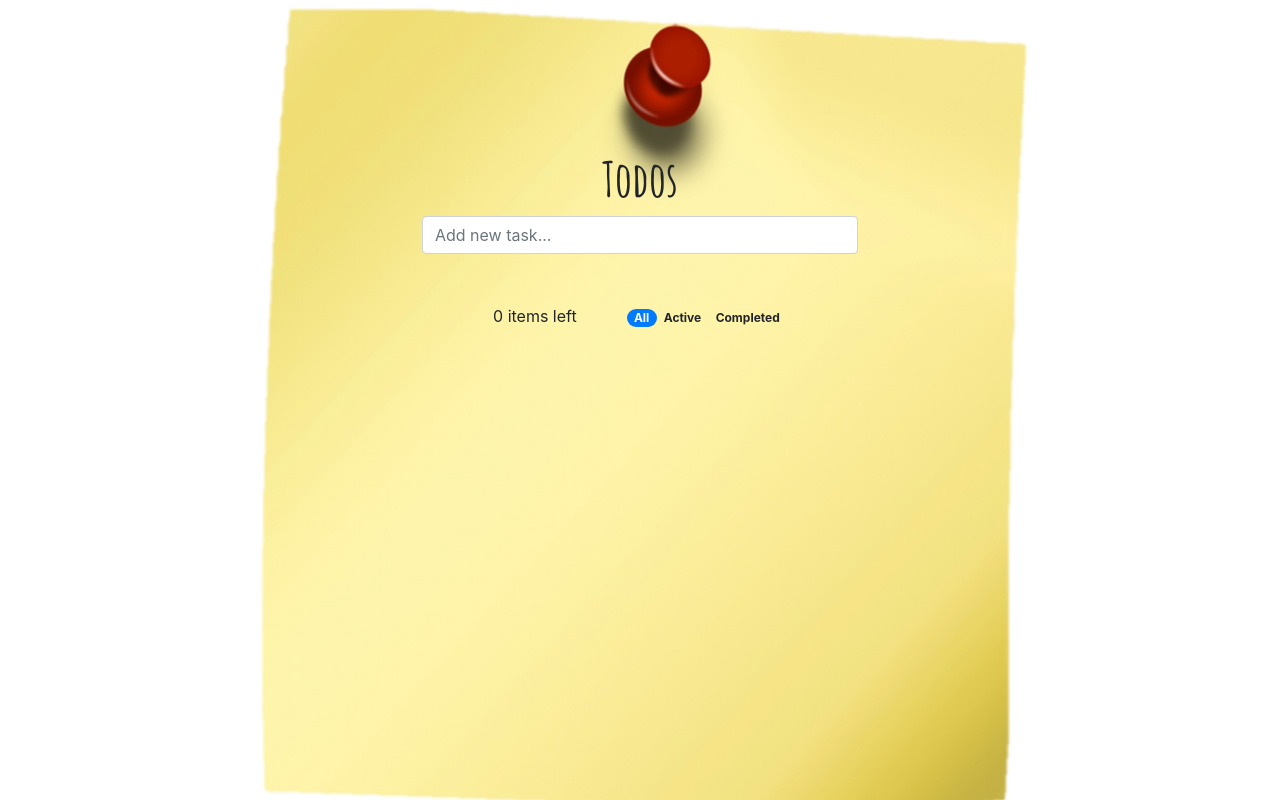
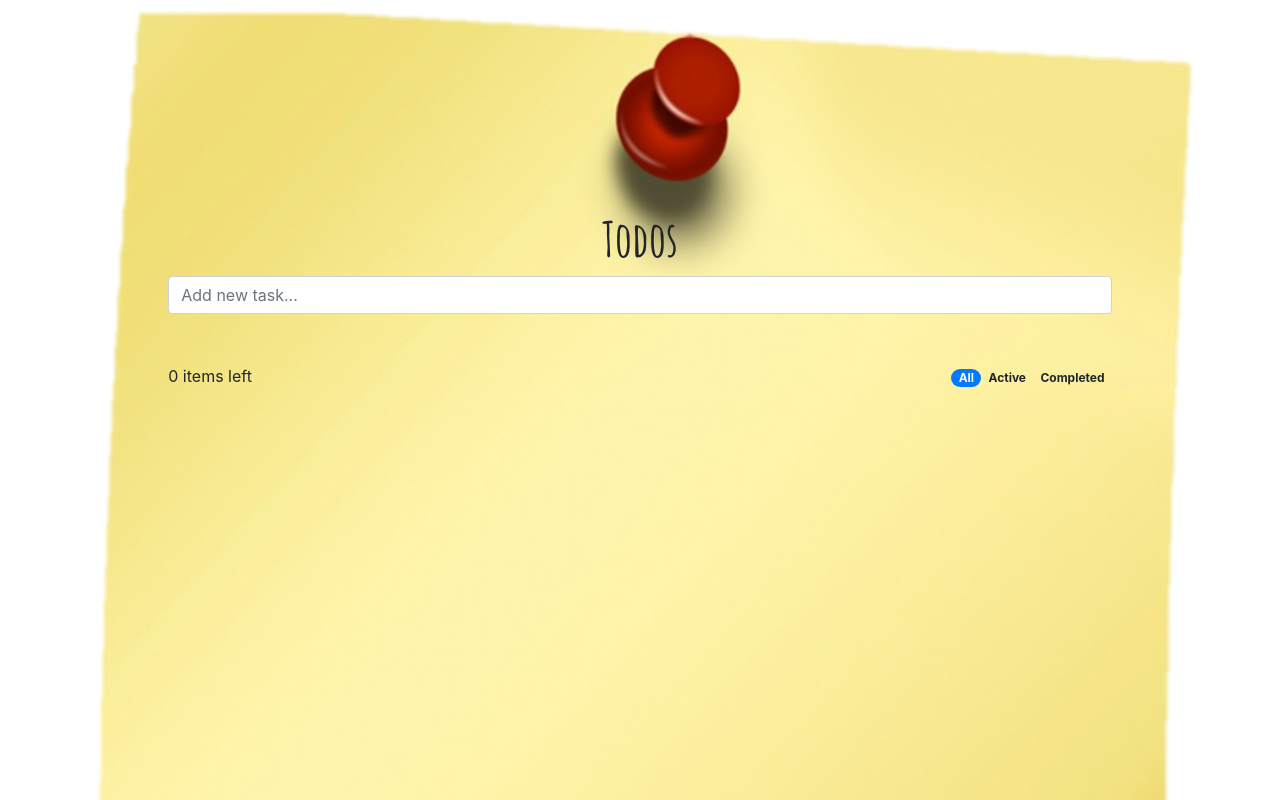
Before and after one commit to TalSBA/TasksManage, a React (Create React App) app: page / in a window 1280 px wide. Built offline with nearby package versions, Linux system fonts and the light colour scheme.

Commit message:
fix layout 2

```diff
--- a/src/Components/TasksList.js
+++ b/src/Components/TasksList.js
@@ -7,7 +7,7 @@ function TasksList({ tasks, checkedChange, onDelete }) {
   return (
     <div className="c-tasks">
       {tasks &&
-        tasks.map((task,index) => {
+        tasks.map((task, index) => {
           return (
             <div key={index}>
               <FormControlLabel
--- a/src/Pages/Todos.js
+++ b/src/Pages/Todos.js
@@ -81,17 +81,15 @@ function Todos(props) {
           <div className="p-todos">
             <div className="input-list">
               <h1>Todos</h1>
-              <Col>
               <InputTask onAddTask={addTask} />
               <TasksList
                 tasks={todosList}
                 checkedChange={updateTaskStatus}
                 onDelete={handleDeleteClick}
               />
-              </Col>
             </div>
-            <Col>
             <span className="bottom-lable">{activeCount} items left</span>
+            <div className="filters">
               <Badge
                 pill
                 variant={variant === "all" ? "primary" : ""}
@@ -113,7 +111,7 @@ function Todos(props) {
               >
                 Completed
               </Badge>
-            </Col>
+            </div>
             <ModalMessage
               show={showModal.show}
               onCloseModal={handleCloseModal}
--- a/src/Styles/Tasks.css
+++ b/src/Styles/Tasks.css
@@ -1,10 +1,10 @@
 .c-tasks {
   margin-top: 50px;
+  width: 100%;
 }
 
 .c-tasks .tasks {
   display: flex;
-  width: 400px;
   border-bottom: 1px solid #000;
 }
 
@@ -24,5 +24,5 @@
   position: relative;
   cursor: pointer;
   top: -40px;
-  left: 100px;
+  left: 45%;
 }
--- a/src/Styles/Todos.css
+++ b/src/Styles/Todos.css
@@ -1,16 +1,16 @@
-.background{
+.background {
   background: url("./sticky-notes-background-32122.png");
   background-repeat: no-repeat;
   background-size: cover;
-    width: 70%;
+  width: 100%;
   margin: 0 auto;
   height: 100vh;
 }
 
-.p-todos{
-    width: 60%;
+.p-todos {
+  width: 85%;
   margin: 0 auto;
-    padding-top: 150px;
+  padding-top: 210px;
 }
 
 .p-todos h1 {
@@ -28,5 +28,9 @@
 }
 
 .p-todos .bottom-lable {
-  padding-right: 50px;
+  float: left;
 }
+
+.p-todos .filters{
+    float: right;
+}
```
Lines whose indentation alone changed are shown as unchanged.
